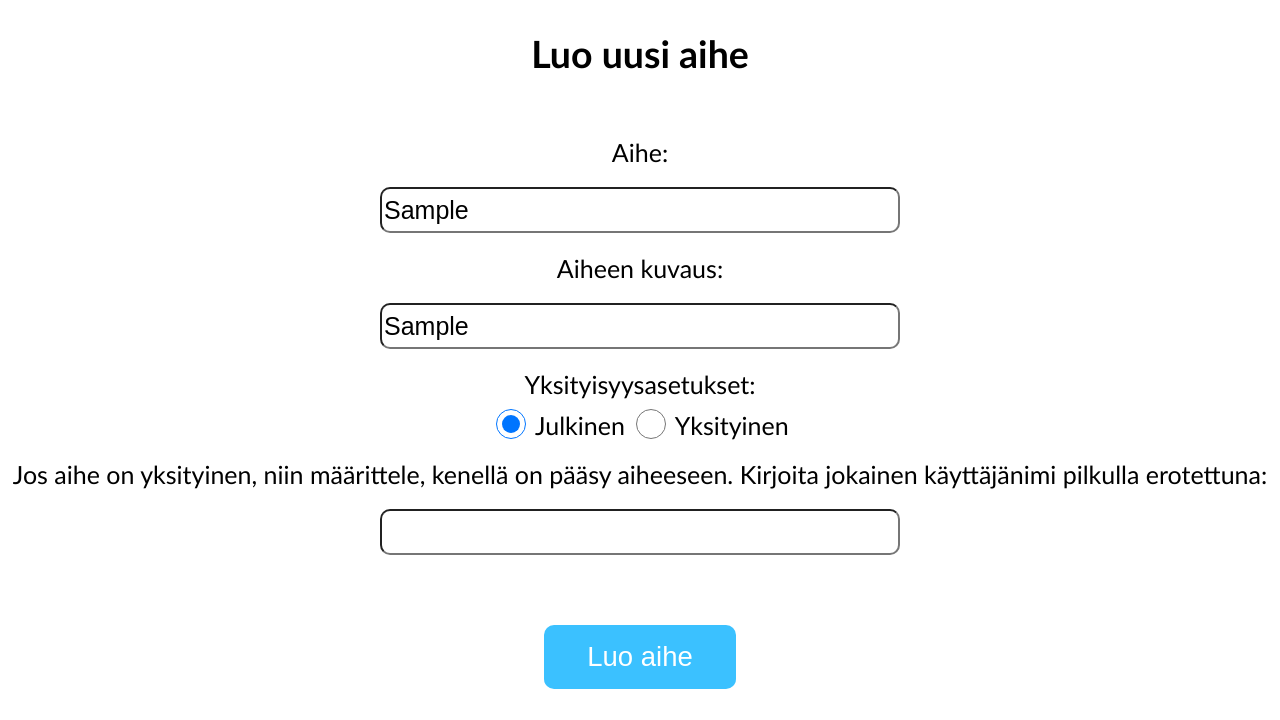
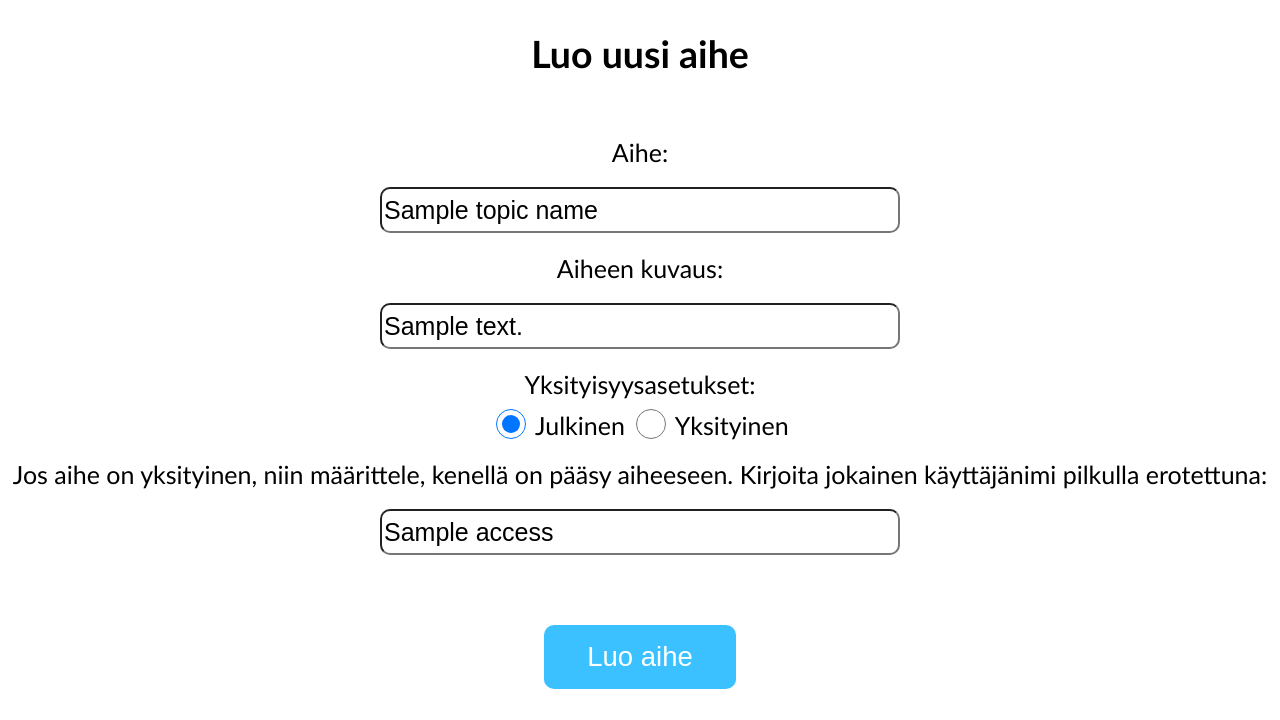
Before and after one commit to sonicsasha/Foorum.io, a Flask app: template templates/topic_editor.html in a window 1280 px wide. Shown: the part 80-800 px from the top of the page. Run offline with Flask 2, Linux system fonts and the light colour scheme; the template is opened without the code that fills it: most values are stand-ins (such as "Sample title", 1, 10 or a date in 2020).

Commit message:
UPDATE Topics
Finished setting up topics. Now admins can create new topics and set them private, while moderators can see all topics.

```diff
--- a/app.py
+++ b/app.py
@@ -1,6 +1,4 @@
 from crypt import methods
-from email import message
-from pyexpat.errors import messages
 from queue import Empty
 import re
 from urllib import request
@@ -32,11 +30,17 @@ def mainpage():
     if notLoggedIn():
         return redirect("/login")
 
+    user_id=db.session.execute("SELECT id FROM users WHERE username=:username", {"username":session["username"]}).fetchone()[0]
+    auth_level=db.session.execute("SELECT auth_level FROM users WHERE username=:username", {"username": session["username"]} ).fetchone()
 
-    sql= "SELECT id, topic_name, topic_desc, is_hidden FROM topics"
-    topics=db.session.execute(sql).fetchall()
+    if auth_level[0]>=1: #Moderators and admins can see all topics
+        sql="SELECT T.id, T.topic_name, T.topic_desc, T.is_hidden FROM topics T;"
+    else:
+        sql="SELECT T.id, T.topic_name, T.topic_desc, T.is_hidden FROM topics T LEFT JOIN topicsAccess TA ON TA.topic_id=T.id  WHERE T.is_hidden=False OR TA.user_id=:user_id;"
+
+    topics=db.session.execute(sql, {"user_id":user_id}).fetchall()
     print(topics)
-    auth_level=db.session.execute("SELECT auth_level FROM users WHERE username=:username", {"username": session["username"]} ).fetchone()
+
 
 
 
@@ -75,13 +79,34 @@ def create_new_topic():
         messages.append("Ole hyvä, ja anna aiheelle kuvaus!")
     if len(topic_desc)>100:
         messages.append("Aiheen kuvaus on liian pitkä! (max. 100 merkkiä)")
+    if db.session.execute("SELECT id FROM topics WHERE topic_name=:name", {"name":topic_name}).fetchone():
+        messages.append("Ole hyvä, ja valitse aiheelle jokin muu nimi!")
+
+    access_names=request.form["access"].replace(" ","").split(",") #Check if every user who is supposed to see the topic actually exists.
+    if access_names[0]!='':
+        for name in access_names:
+            id=db.session.execute("SELECT id FROM users WHERE username=:name", {"name":name}).fetchone()
+            if not id:
+                messages.append(f"Käyttäjää {name} ei löytynyt!")
 
     if len(messages)>0:
+        print(topic_name)
         return render_template("topic_editor.html", messages=messages, topic_name=topic_name, topic_desc=topic_desc, access=access)
+
+
 
     sql="INSERT INTO topics (topic_name, topic_desc, is_hidden) VALUES (:name, :desc, :hidden);"
     db.session.execute(sql, {"name":topic_name, "desc":topic_desc, "hidden":hidden})
     db.session.commit()
+
+    topic_id=db.session.execute("SELECT id FROM topics WHERE topic_name=:name", {"name":request.form["name"]}).fetchone()[0]
+
+    if access_names!=['']:
+        for name in access_names:
+            id=db.session.execute("SELECT id FROM users WHERE username=:name", {"name":name}).fetchone()[0]
+            db.session.execute("INSERT INTO topicsAccess (user_id, topic_id) VALUES (:user_id, :topic_id)", {"user_id":id, "topic_id":topic_id})
+            db.session.commit()
+
     return redirect("/")
 
 @app.route("/login", methods=["GET"])
--- a/static/styles/site.css
+++ b/static/styles/site.css
@@ -37,6 +37,7 @@
     margin-left: 20vw;
     margin-right: 20vw;
     margin-top: 50px;
+    margin-bottom: 25px;
     width: 60vw;
     height: auto;
     background-color: #caeaf8;
--- a/templates/topic_editor.html
+++ b/templates/topic_editor.html
@@ -13,11 +13,11 @@
     <br>
     Aihe:
     <br>
-    <input type="text" name="name" value={{topic_name}}>
+    <input type="text" name="name" value="{{topic_name}}">
     <br>
     Aiheen kuvaus:
     <br>
-    <input type="text" name="desc" value={{topic_desc}}>
+    <input type="text" name="desc" value="{{topic_desc}}">
     <br>
     Yksityisyysasetukset:
     <br>
@@ -26,9 +26,10 @@
     <br>
     Jos aihe on yksityinen, niin määrittele, kenellä on pääsy aiheeseen. Kirjoita jokainen käyttäjänimi pilkulla erotettuna:
     <br>
-    <input type="text" name="access">
+    <input type="text" name="access" value="{{access}}">
     <br>
     {% for message in messages %}
+    <br>
     <a style="color: red;">{{message}}</a>
     {% endfor %}
     <input type="submit" value="Luo aihe" class="newButton">
--- a/templates/topics.html
+++ b/templates/topics.html
@@ -13,6 +13,9 @@
 <div class="topic" style="cursor: pointer;" onclick="window.location='/topic/{{ topic.id }}';">
     <h1><a>{{ topic.topic_name }}</a></h1></li>
     <h3><a>{{ topic.topic_desc}}</a></h3>
+    {% if topic.is_hidden %}
+    <h3><a style="color: red">YKSITYINEN</h3>
+    {% endif %}
     <a>Total threads: TODO</a>
     <br>
     <a>Latest reply: TODO</a>
```
